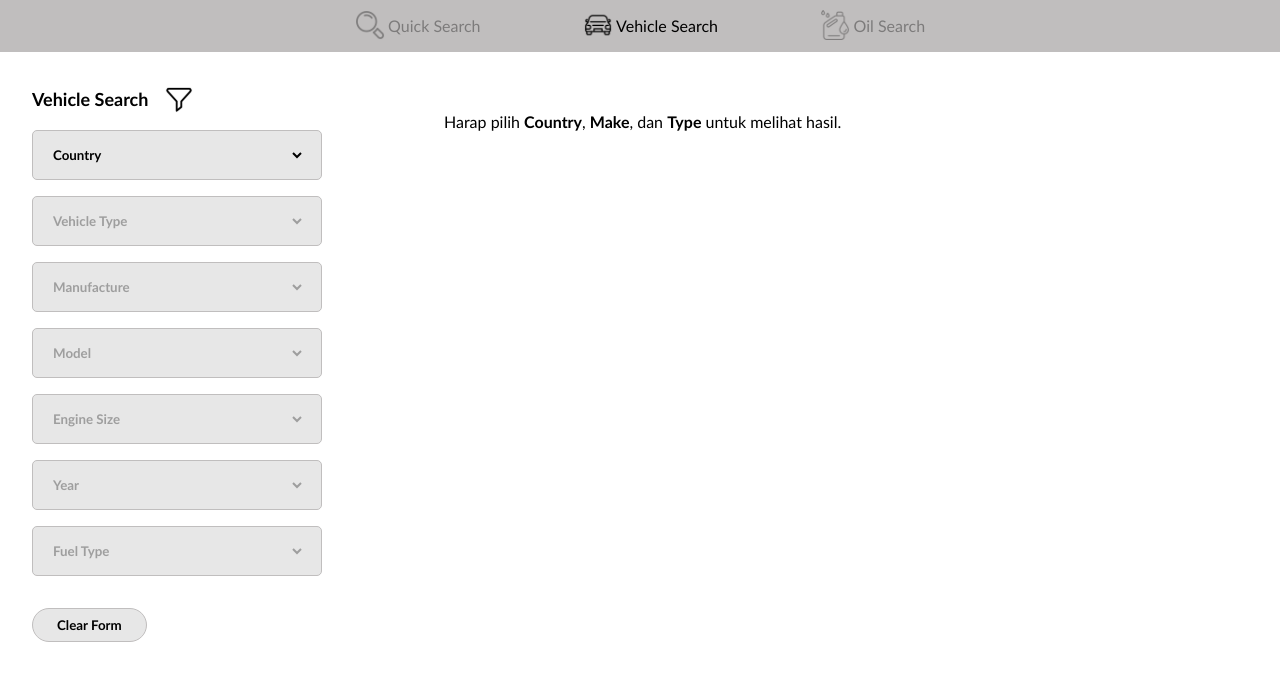
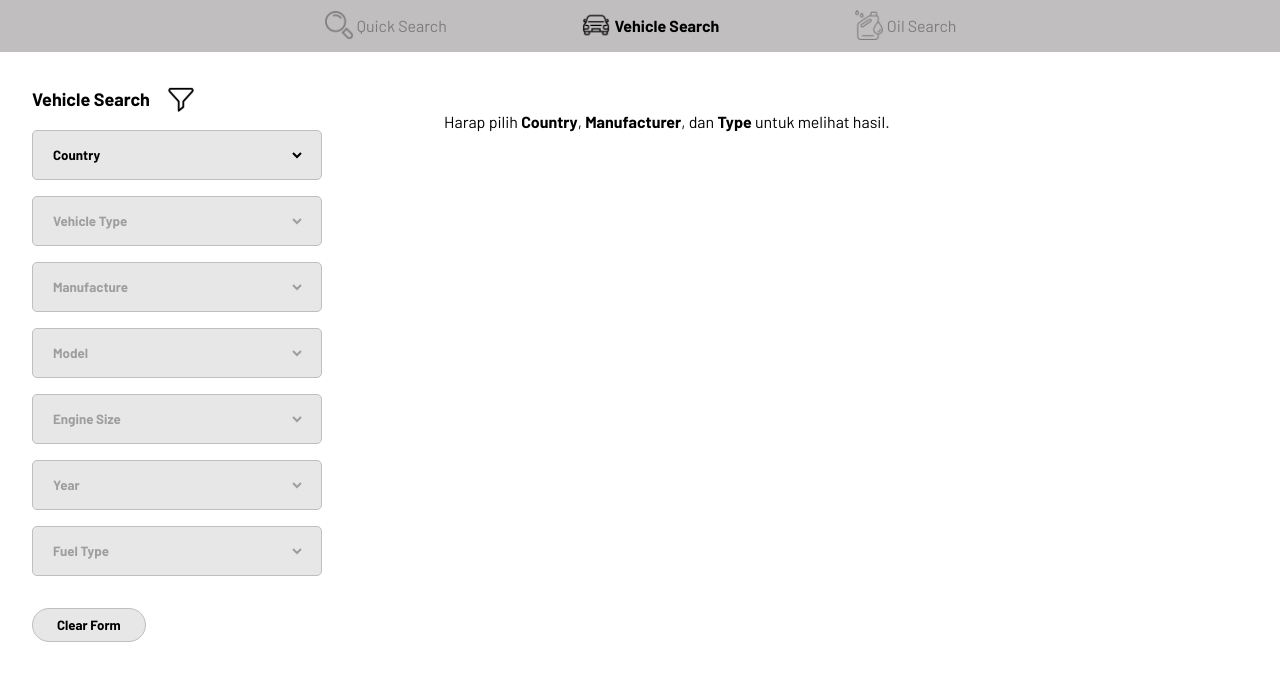
Before and after one commit to SNathan-UNPAR/OilSelector-VehicleSearch, a React (Vite) app: page / in a window 1280 px wide. Shown: the top 680 px of the page. Built offline with nearby package versions, Linux system fonts and the light colour scheme.

Commit message:
implement navbar functionality, added notfound, change font

```diff
--- a/index.html
+++ b/index.html
@@ -4,7 +4,9 @@
 <head>
   <meta charset="UTF-8" />
   <link rel="icon" type="image/svg+xml" href="/vite.svg" />
-  <link href='https://fonts.googleapis.com/css?family=Roboto' rel='stylesheet'>
+  <link rel="preconnect" href="https://fonts.googleapis.com">
+  <link rel="preconnect" href="https://fonts.gstatic.com" crossorigin>
+  <link href="https://fonts.googleapis.com/css2?family=Barlow:wght@400;500;600;700&display=swap" rel="stylesheet">
   <meta name="viewport" content="width=device-width, initial-scale=1.0" />
   <title>Vehicle Search</title>
 </head>
--- a/package.json
+++ b/package.json
@@ -12,7 +12,8 @@
   "dependencies": {
     "@tanstack/react-table": "^8.21.3",
     "react": "^19.2.0",
-    "react-dom": "^19.2.0"
+    "react-dom": "^19.2.0",
+    "react-router-dom": "^7.10.1"
   },
   "devDependencies": {
     "@eslint/js": "^9.39.1",
--- a/src/App.tsx
+++ b/src/App.tsx
@@ -1,13 +1,31 @@
+import { BrowserRouter as Router, Routes, Route, Outlet } from 'react-router-dom';
 import './style/App.css'
-import Dashboard from "./pages/Dashboard"
+import Dashboard from "./pages/Dashboard";
+import NotFound from "./pages/NotFound";
+import Navbar from "./pages/Navbar";
+
+const Layout = () => {
+  return (
+    <div className='main-container'>
+        <div className='navbar-container'>
+            <Navbar />
+        </div>
+
+        <Outlet />
+    </div>
+  );
+};
 
 function App() {
-
   return (
-    <>
-        <Dashboard />
-    </>
-  )
+    <Router>
+      <Routes>
+        <Route element={<Layout />}>
+            <Route path="/" element={<Dashboard />} />
+            <Route path="*" element={<NotFound />} />
+        </Route>
+      </Routes>
+    </Router>
+  );
 }
-
-export default App
+export default App;
--- a/src/pages/Dashboard.tsx
+++ b/src/pages/Dashboard.tsx
@@ -1,4 +1,4 @@
-import Navbar from './Navbar.tsx'
+// import Navbar from './Navbar.tsx'
 import Filter from './Filter.tsx'
 import Result from './Result.tsx'
 import { useState } from 'react'
@@ -73,12 +73,6 @@ function Dashboard() {
 
     return (
         <>
-            <div className='main-container'>
-
-                <div className='navbar-container'>
-                    <Navbar />
-                </div>
-
             <div className='filter-container'>
                 <Filter
                     data={filteredData}
@@ -90,8 +84,6 @@ function Dashboard() {
             <div className='result-container'>
                 <Result data={filteredData} filters={selectedFilter}/>
             </div>
-
-            </div>
         </>
     )
 }
--- a/src/pages/Navbar.tsx
+++ b/src/pages/Navbar.tsx
@@ -1,37 +1,43 @@
+import { useNavigate, useLocation } from 'react-router-dom'; // Import hooks routing
+
 import '../style/Navbar.css'
+import findIcon from '../assets/find.png';
+import carIcon from '../assets/car.png';
+import oilIcon from '../assets/oil.png';
 
 function Navbar() {
 
+    const navigate = useNavigate();
+    const location = useLocation();
 
+    const isActive = (path: string) => location.pathname === path ? 'selected-option' : 'unselected-option';
 
     return (
-        <>
         <div id='main-container'>
-                <div className='option-container'>
-                    <div className='quick-search-container unselected-option'>
-                        <img src="src\assets\find.png" alt="" />
+            {/* Quick Search -> Arahkan ke rute acak untuk memicu 404 */}
+            <div className='option-container' onClick={() => navigate('/quick-search')}>
+                <div className={`quick-search-container ${isActive('/quick-search')}`}>
+                    <img src={findIcon} alt="Quick Search" />
                     <span>Quick Search</span>
                 </div>
             </div>
 
-                <div className='option-container'>
-                    <div className='vehicle-search-container selected-option'>
-                        <img src="src\assets\car.png" alt="" />
+            {/* Vehicle Search -> Arahkan ke Dashboard (Home) */}
+            <div className='option-container' onClick={() => navigate('/')}>
+                <div className={`vehicle-search-container ${isActive('/')}`}>
+                    <img src={carIcon} alt="Vehicle Search" />
                     <span>Vehicle Search</span>
                 </div>
             </div>
 
-
-                <div className='option-container'>
-                    <div className='oil-search-container unselected-option'>
-                        <img src="src\assets\oil.png" alt="" />
+            {/* Oil Search -> Arahkan ke rute acak untuk memicu 404 */}
+            <div className='option-container' onClick={() => navigate('/oil-search')}>
+                <div className={`oil-search-container ${isActive('/oil-search')}`}>
+                    <img src={oilIcon} alt="Oil Search" />
                     <span>Oil Search</span>
-
                 </div>
             </div>
-
         </div>
-        </>
     )
 }
 
--- /dev/null
+++ b/src/pages/NotFound.tsx
@@ -0,0 +1,24 @@
+import React from 'react';
+import { Link } from 'react-router-dom';
+
+function NotFound() {
+  return (
+    <div style={{
+        gridColumn: '1 / -1',
+        display: 'flex',
+        flexDirection: 'column',
+        alignItems: 'center',
+        justifyContent: 'center',
+        height: '100%',
+        textAlign: 'center'
+    }}>
+        <h1 style={{ fontSize: '3rem', margin: '0' }}>404</h1>
+        <p style={{ fontSize: '1.5rem' }}>Page Not Found</p>
+        <Link to="/" style={{ color: 'blue', textDecoration: 'underline' }}>
+            Go back to Vehicle Search
+        </Link>
+    </div>
+  );
+}
+
+export default NotFound;
--- a/src/pages/Result.tsx
+++ b/src/pages/Result.tsx
@@ -68,7 +68,7 @@ function Result({ data,filters }: ResultProps){
             {!isFilterComplete ? (
                 // JIKA BELUM LENGKAP: Tampilkan pesan
                 <div className="empty-state">
-                    <p>Harap pilih <strong>Country</strong>, <strong>Make</strong>, dan <strong>Type</strong> untuk melihat hasil.</p>
+                    <p>Harap pilih <strong>Country</strong>, <strong>Manufacturer</strong>, dan <strong>Type</strong> untuk melihat hasil.</p>
                 </div>
             ) : (
                 // JIKA SUDAH LENGKAP: Tampilkan Tabel
--- a/src/style/Filter.css
+++ b/src/style/Filter.css
@@ -7,6 +7,7 @@
 .filter-icon {
     width: 30px;
     height: 30px;
+    cursor: pointer;
 }
 
 .dropdown-img{
--- a/src/style/Navbar.css
+++ b/src/style/Navbar.css
@@ -26,6 +26,8 @@ img {
     justify-content: space-evenly;
     height: 100%;
     cursor: pointer;
+    margin-left: 1rem;
+    margin-right: 1rem;
 }
 
 .option-container>div {
@@ -39,6 +41,7 @@ img {
 
 .selected-option {
     opacity: 100%;
+    font-weight: bold;
 }
 
 .unselected-option {
--- a/src/style/main.css
+++ b/src/style/main.css
@@ -7,6 +7,5 @@ body {
 }
 
 * {
-  font-family: 'Gill Sans', sans-serif;
-
+  font-family: 'Barlow', sans-serif;
 }
```
Also changed, not shown: 1 other file (tests, documents, lock files or other folders). Lines whose indentation alone changed are shown as unchanged.
